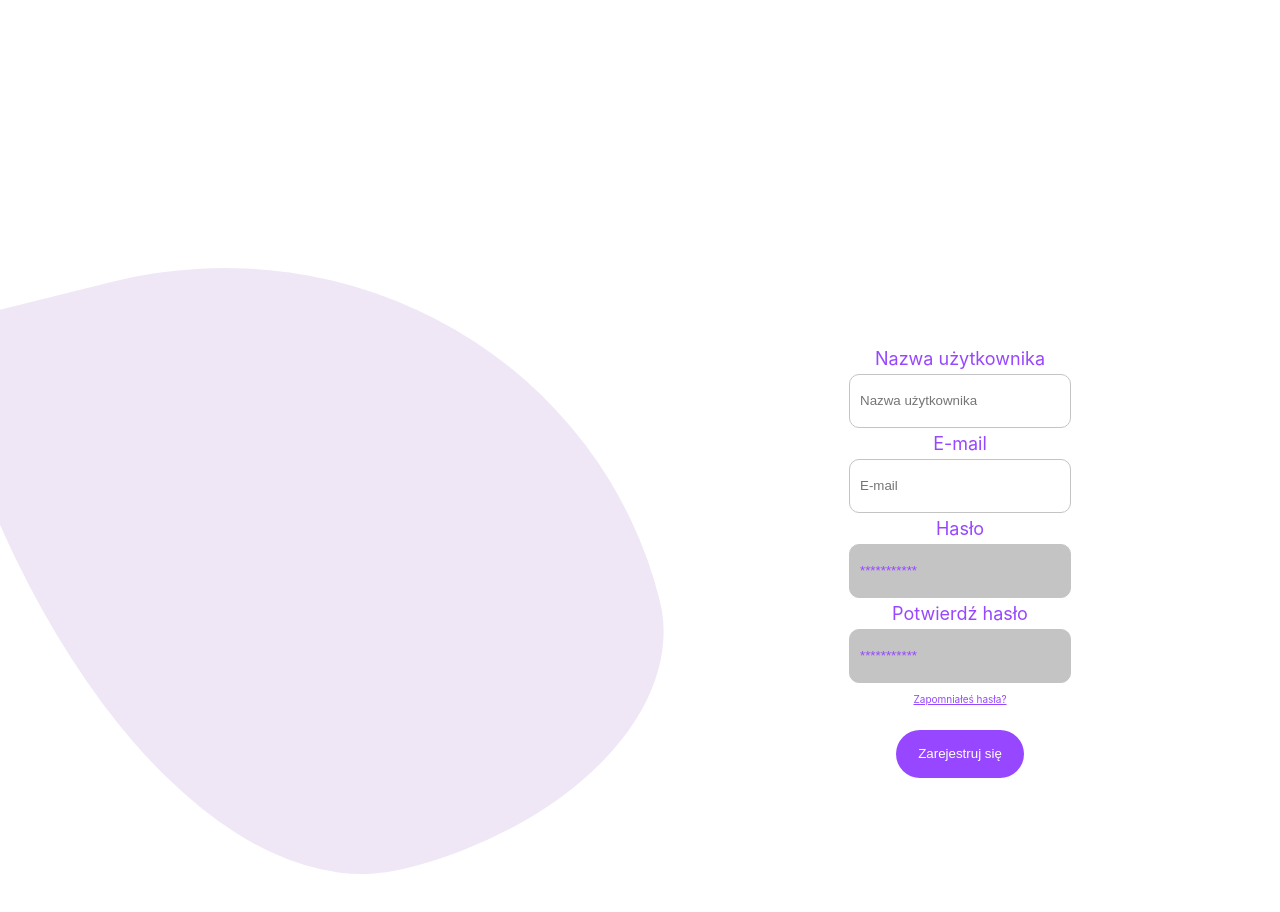
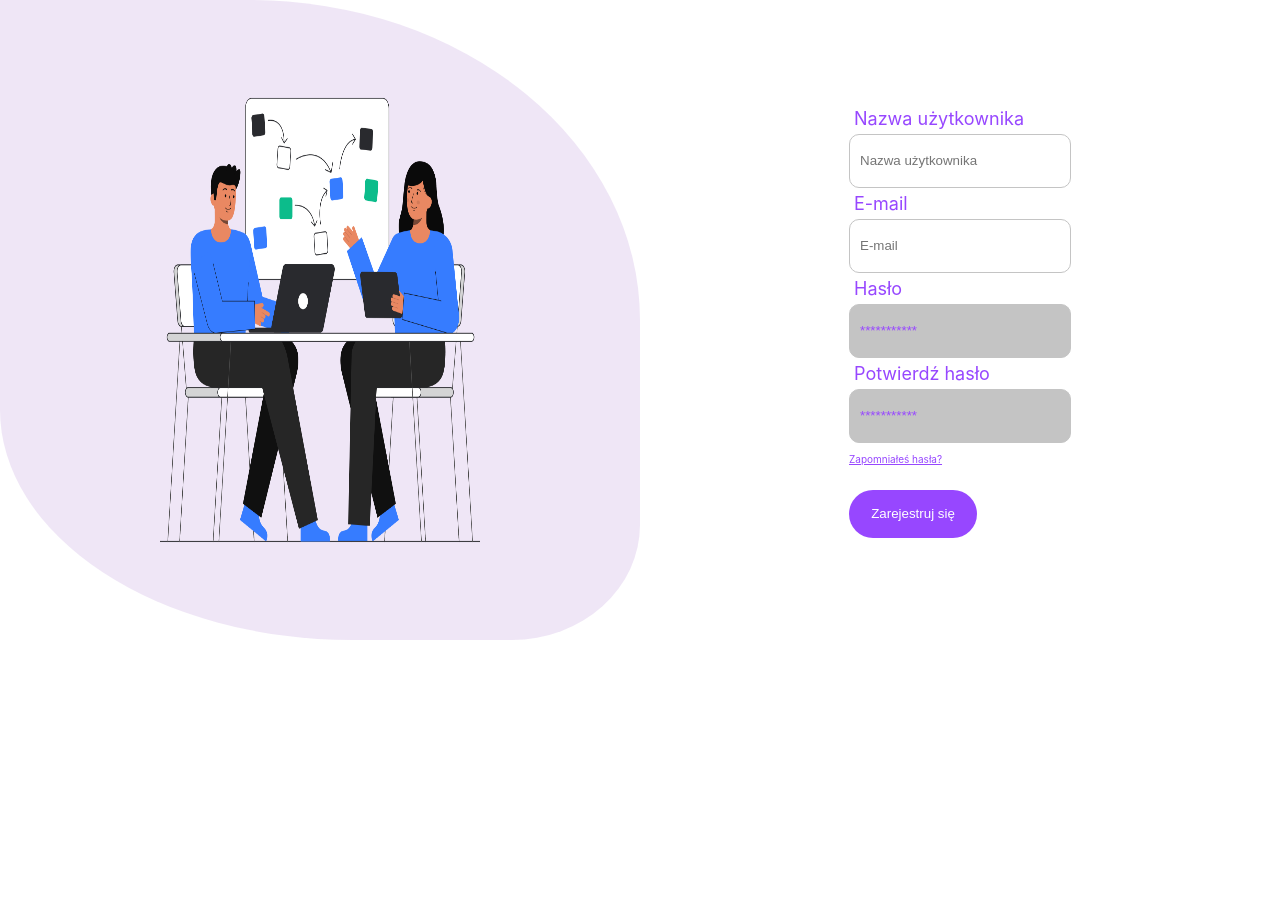
Before and after one commit to k-wos/EventAppP1, a React (Create React App) app in the folder client/: page / in a window 1280 px wide. Shown: the top 912 px of the page. After the commit the page ends 800 px from the top, so only its background shows below. Built offline with nearby package versions, Linux system fonts and the light colour scheme.

Commit message:
Add Left side Of Register Page

```diff
--- a/client/src/components/Homepage/Homepage.scss
+++ b/client/src/components/Homepage/Homepage.scss
@@ -3,8 +3,7 @@ main{
     justify-content: center;
     align-items: center;
     width: 100%;
-    top: 30%;
-    position: absolute;
+
 }
 section{
     width:50%;
--- a/client/src/components/LeftSideOfHome/LeftSideOfHome.scss
+++ b/client/src/components/LeftSideOfHome/LeftSideOfHome.scss
@@ -1,6 +1,14 @@
 .a{
 background: rgba(120, 55, 182, 0.12);
-transform: rotate(-13.92deg);
-border-radius:  29% 71% 49% 51% / 0% 69% 31% 100%;
+border-radius: 29% 61% 20% 55% / 0% 50% 18% 36%;
 height: 40rem;
+text-align: center;
+display: flex;
+align-items: center;
+justify-content: center;
+
 }
+.ProjectLogo{
+    width:50%;
+    height: 70%;
+}
--- a/client/src/components/LeftSideOfHome/LeftSideOfHome.tsx
+++ b/client/src/components/LeftSideOfHome/LeftSideOfHome.tsx
@@ -1,10 +1,10 @@
 import "../LeftSideOfHome/LeftSideOfHome.scss";
+import ProjectLogo from "../../Assets/Project.png";
 
 function LeftSideOfHome() {
   return (
     <div className="a">
-      <div>aaa</div>
-      <p>saa</p>
+      <img src={ProjectLogo} className="ProjectLogo" />
     </div>
   );
 }
--- a/client/src/components/Registerpage/Registerpage.scss
+++ b/client/src/components/Registerpage/Registerpage.scss
@@ -1,8 +1,10 @@
 form{
-    display:flex;
+    display: flex;
     flex-direction: column;
-    align-items: center;
-
+    flex-wrap: wrap;
+    justify-content: flex-start;
+    align-items: flex-start;
+    align-content: center;
 }
 
 
```
Also changed, not shown: client/src/Assets/Project.png (added).
